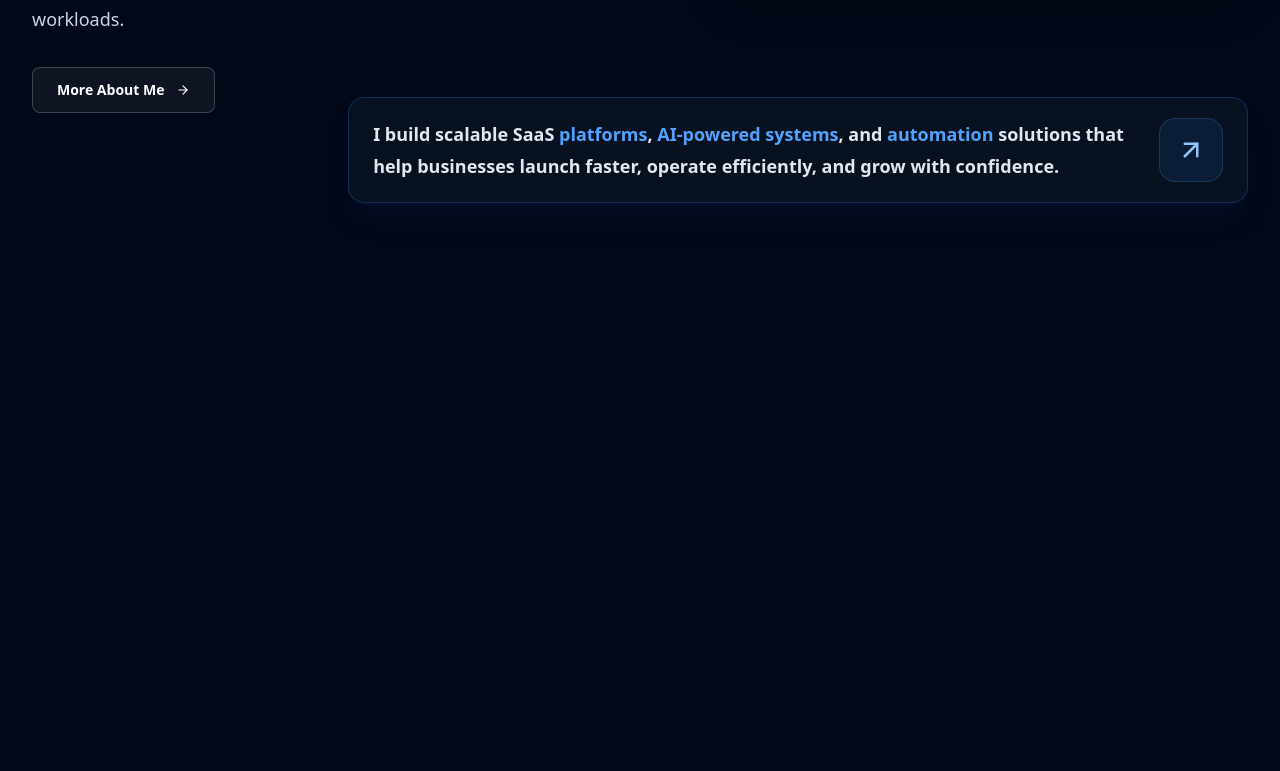
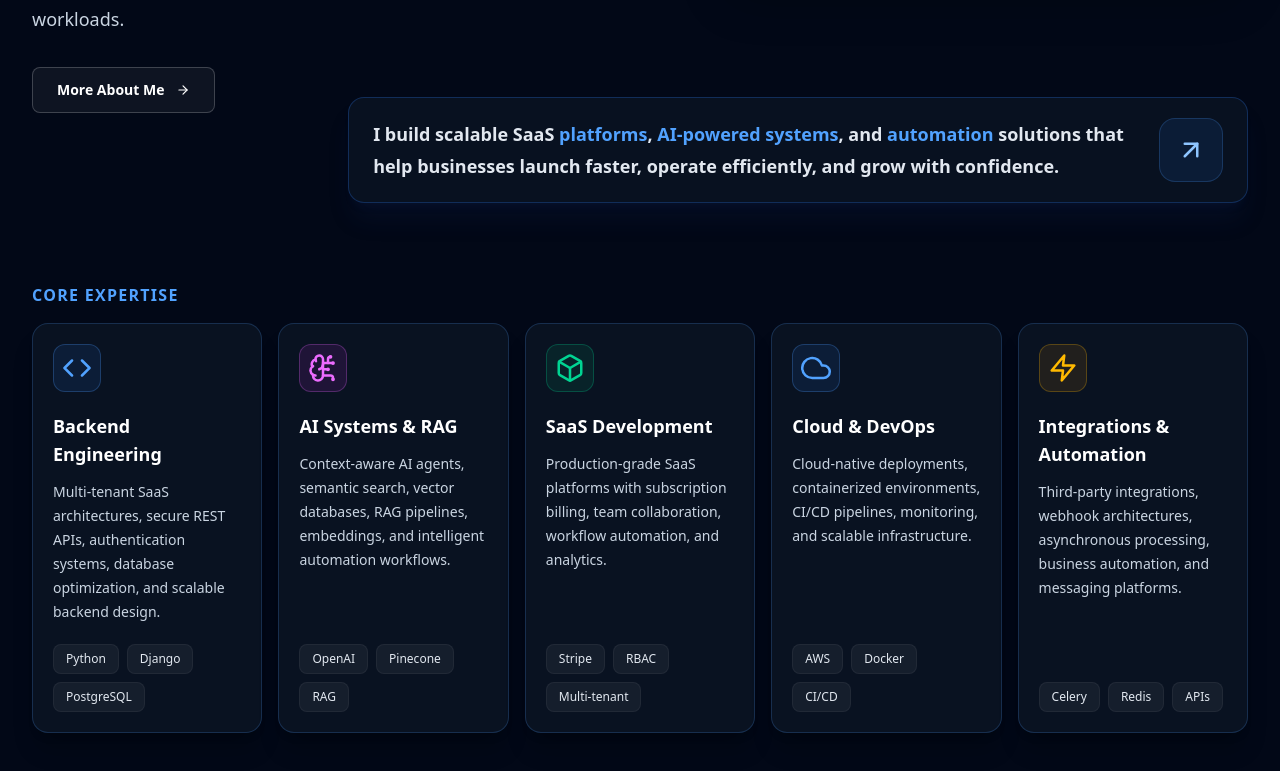
Before and after one commit to Ali-0005/aliarif-portfolio, a React (Vite) app: page / in a window 1280 px wide. Shown: the part 1663-2434 px from the top of the page. Before the commit the page ends 1946 px from the top, so only its background shows below. Built offline with nearby package versions, Linux system fonts and the light colour scheme.

Commit message:
added expertise section in the home page

```diff
--- a/src/features/Home/components/ExpertiseSection.jsx
+++ b/src/features/Home/components/ExpertiseSection.jsx
@@ -0,0 +1,106 @@
+import { FiBox, FiCloud, FiCode, FiZap } from 'react-icons/fi'
+import { LuBrainCircuit } from 'react-icons/lu'
+
+const expertise = [
+  {
+    title: 'Backend Engineering',
+    description:
+      'Multi-tenant SaaS architectures, secure REST APIs, authentication systems, database optimization, and scalable backend design.',
+    tags: ['Python', 'Django', 'PostgreSQL'],
+    icon: FiCode,
+    color: 'text-blue-400',
+    iconBorder: 'border-blue-400/25',
+    iconBackground: 'bg-blue-500/10',
+  },
+  {
+    title: 'AI Systems & RAG',
+    description:
+      'Context-aware AI agents, semantic search, vector databases, RAG pipelines, embeddings, and intelligent automation workflows.',
+    tags: ['OpenAI', 'Pinecone', 'RAG'],
+    icon: LuBrainCircuit,
+    color: 'text-fuchsia-400',
+    iconBorder: 'border-fuchsia-400/25',
+    iconBackground: 'bg-fuchsia-500/10',
+  },
+  {
+    title: 'SaaS Development',
+    description:
+      'Production-grade SaaS platforms with subscription billing, team collaboration, workflow automation, and analytics.',
+    tags: ['Stripe', 'RBAC', 'Multi-tenant'],
+    icon: FiBox,
+    color: 'text-emerald-400',
+    iconBorder: 'border-emerald-400/25',
+    iconBackground: 'bg-emerald-500/10',
+  },
+  {
+    title: 'Cloud & DevOps',
+    description:
+      'Cloud-native deployments, containerized environments, CI/CD pipelines, monitoring, and scalable infrastructure.',
+    tags: ['AWS', 'Docker', 'CI/CD'],
+    icon: FiCloud,
+    color: 'text-blue-400',
+    iconBorder: 'border-blue-400/25',
+    iconBackground: 'bg-blue-500/10',
+  },
+  {
+    title: 'Integrations & Automation',
+    description:
+      'Third-party integrations, webhook architectures, asynchronous processing, business automation, and messaging platforms.',
+    tags: ['Celery', 'Redis', 'APIs'],
+    icon: FiZap,
+    color: 'text-amber-400',
+    iconBorder: 'border-amber-400/25',
+    iconBackground: 'bg-amber-500/10',
+  },
+]
+
+function ExpertiseSection() {
+  return (
+    <section className="bg-[#020817] px-5 pb-16 text-white lg:px-8 lg:pb-20">
+      <div className="mx-auto max-w-7xl">
+        <p className="text-sm font-semibold uppercase tracking-[0.08em] text-blue-400 sm:text-base">
+          Core Expertise
+        </p>
+
+        <div className="mt-4 grid gap-4 md:grid-cols-2 xl:grid-cols-5">
+          {expertise.map((item) => {
+            const Icon = item.icon
+
+            return (
+              <article
+                key={item.title}
+                className="flex min-h-[292px] flex-col rounded-2xl border border-blue-400/20 bg-[#0b1424]/85 p-5 shadow-xl shadow-black/20"
+              >
+                <div
+                  className={`flex h-12 w-12 items-center justify-center rounded-xl border ${item.iconBorder} ${item.iconBackground} ${item.color}`}
+                >
+                  <Icon className="text-3xl" />
+                </div>
+
+                <h3 className="mt-5 text-lg font-bold text-white">
+                  {item.title}
+                </h3>
+                <p className="mt-3 text-sm leading-6 text-slate-300">
+                  {item.description}
+                </p>
+
+                <div className="mt-auto flex flex-wrap gap-2 pt-5">
+                  {item.tags.map((tag) => (
+                    <span
+                      key={tag}
+                      className="rounded-lg border border-white/5 bg-white/5 px-3 py-1.5 text-xs font-medium text-slate-200"
+                    >
+                      {tag}
+                    </span>
+                  ))}
+                </div>
+              </article>
+            )
+          })}
+        </div>
+      </div>
+    </section>
+  )
+}
+
+export default ExpertiseSection
--- a/src/features/Home/index.jsx
+++ b/src/features/Home/index.jsx
@@ -2,6 +2,7 @@ import Navbar from './components/Navbar'
 import HeroSection from './components/HeroSection'
 import TrustedTechnologies from './components/TrustedTechnologies'
 import AboutSection from './components/AboutSection'
+import ExpertiseSection from './components/ExpertiseSection'
 
 function Home() {
   return (
@@ -10,6 +11,7 @@ function Home() {
       <HeroSection />
       <TrustedTechnologies />
       <AboutSection />
+      <ExpertiseSection />
     </main>
   )
 }
```
